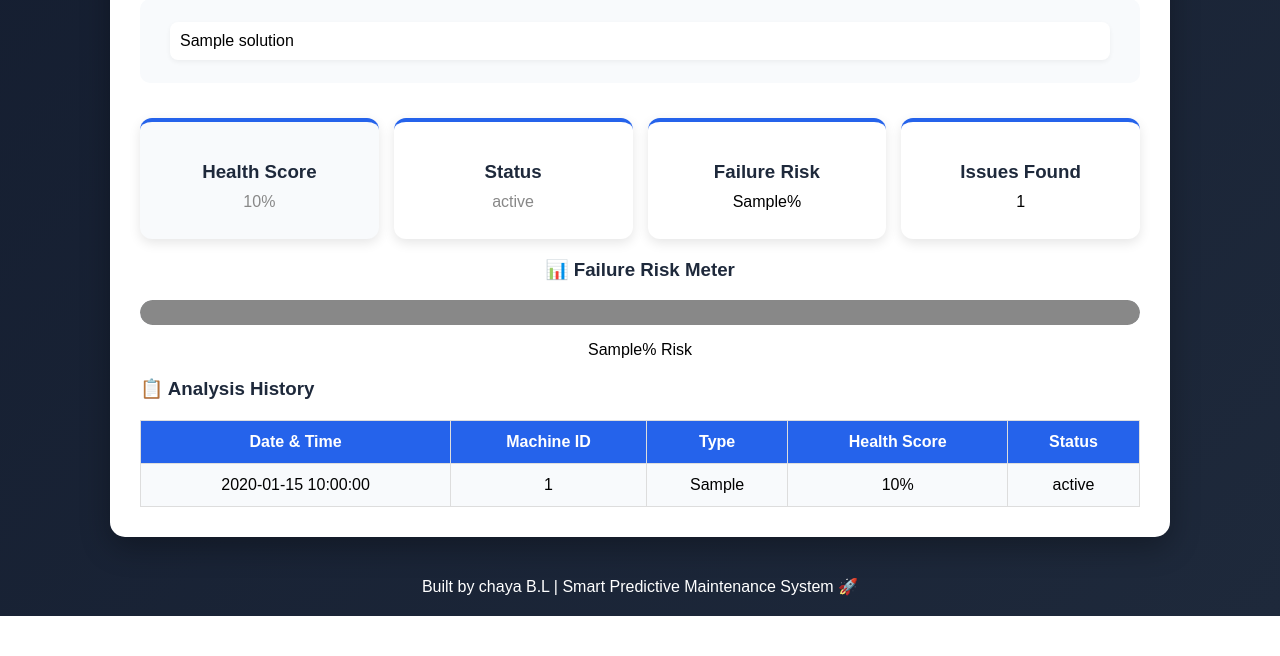
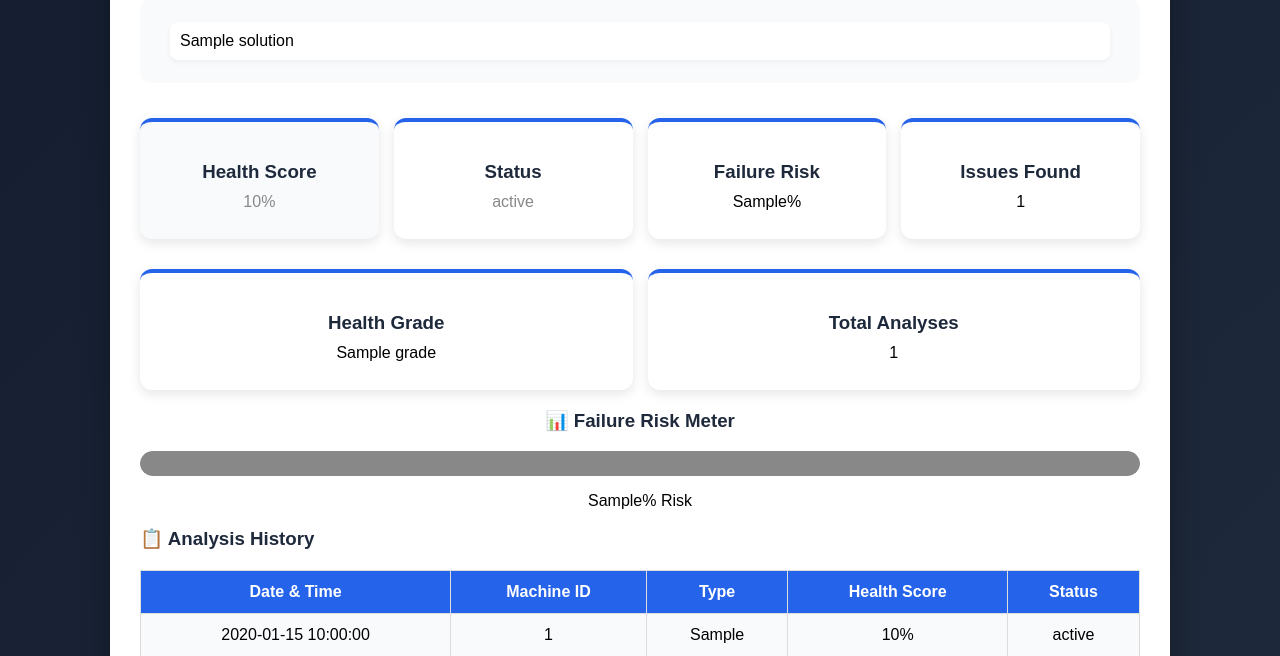
Before and after one commit to ChayaBL/machine-health-monitor, a Flask app: template templates/index.html in a window 1280 px wide. Shown: the part 1460-2116 px from the top of the page. Before the commit the page ends 2076 px from the top, so only its background shows below. Run offline with Flask 3, Linux system fonts and the light colour scheme; the template is opened without the code that fills it: most values are stand-ins (such as "Sample title", 1, 10 or a date in 2020).

Commit message:
Added health grade, analysis counter and history tracking

```diff
--- a/app.py
+++ b/app.py
@@ -4,6 +4,7 @@ from datetime import datetime
 app = Flask(__name__)
 
 history = []
+
 
 @app.route("/")
 def home():
@@ -84,6 +85,15 @@ def analyze():
         color = "red"
         message = "Immediate maintenance required!"
 
+    if health_score >= 80:
+        grade = "A"
+    elif health_score >= 60:
+        grade = "B"
+    elif health_score >= 40:
+        grade = "C"
+    else:
+        grade = "D"
+
 
     failure_risk = 100 - health_score
 
@@ -105,6 +115,7 @@ def analyze():
     "health_score": health_score,
     "status": status
 })
+    total_machines = len(history)
 
 
     return render_template(
@@ -114,11 +125,13 @@ def analyze():
     status=status,
     color=color,
     issues=issues,
+    grade=grade,
     solutions=solutions,
     issue_count=issue_count,
     failure_risk=failure_risk,
     risk_color=risk_color,
     message=message,
+    total_machines=total_machines,
     machine_id=machine_id,
     machine_type=machine_type,
     temp=temp,
--- a/templates/index.html
+++ b/templates/index.html
@@ -155,6 +155,15 @@
             <h3>Issues Found</h3>
             <p>{{ issue_count }}</p>
         </div>
+        <div class="card">
+            <h3>Health Grade</h3>
+            <p>{{ grade }}</p>
+        </div>
+
+        <div class="card">
+            <h3>Total Analyses</h3>
+            <p>{{ total_machines }}</p>
+        </div>
 
     </div>
     {% endif %}
```
